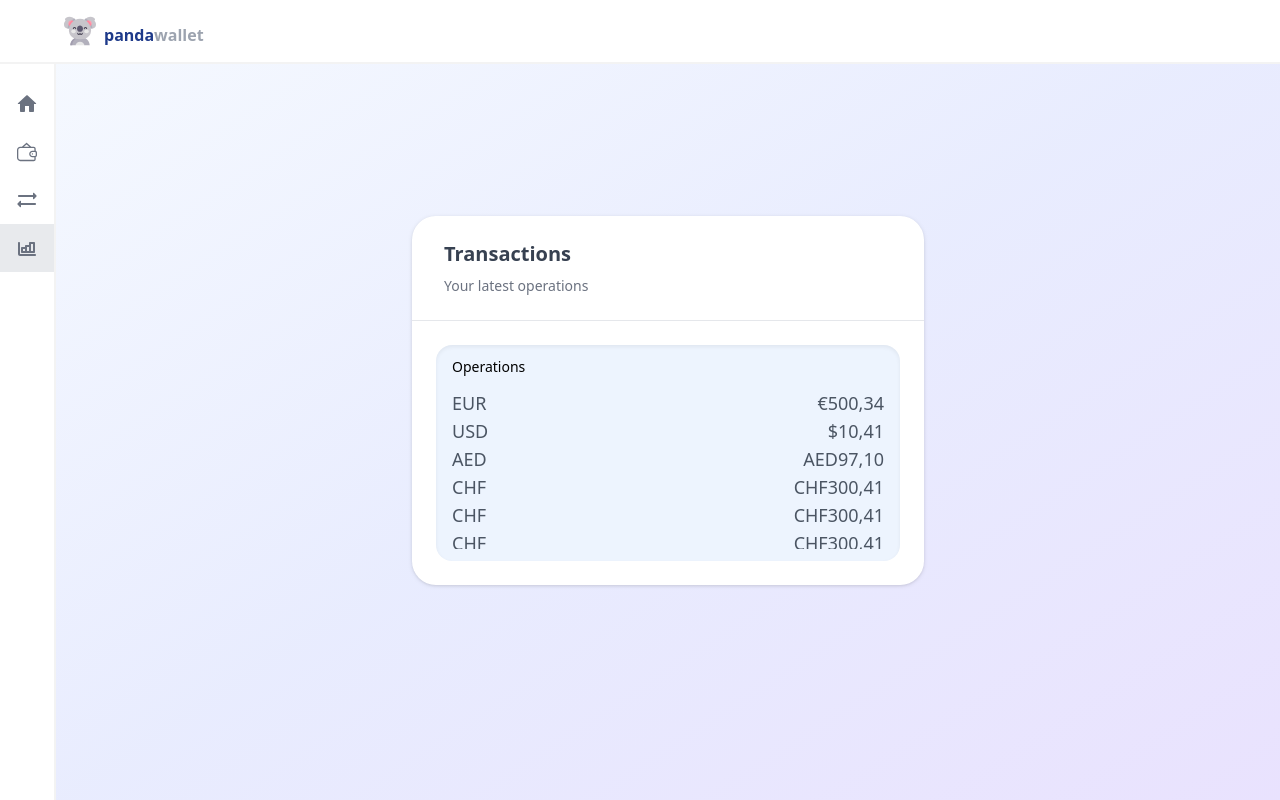
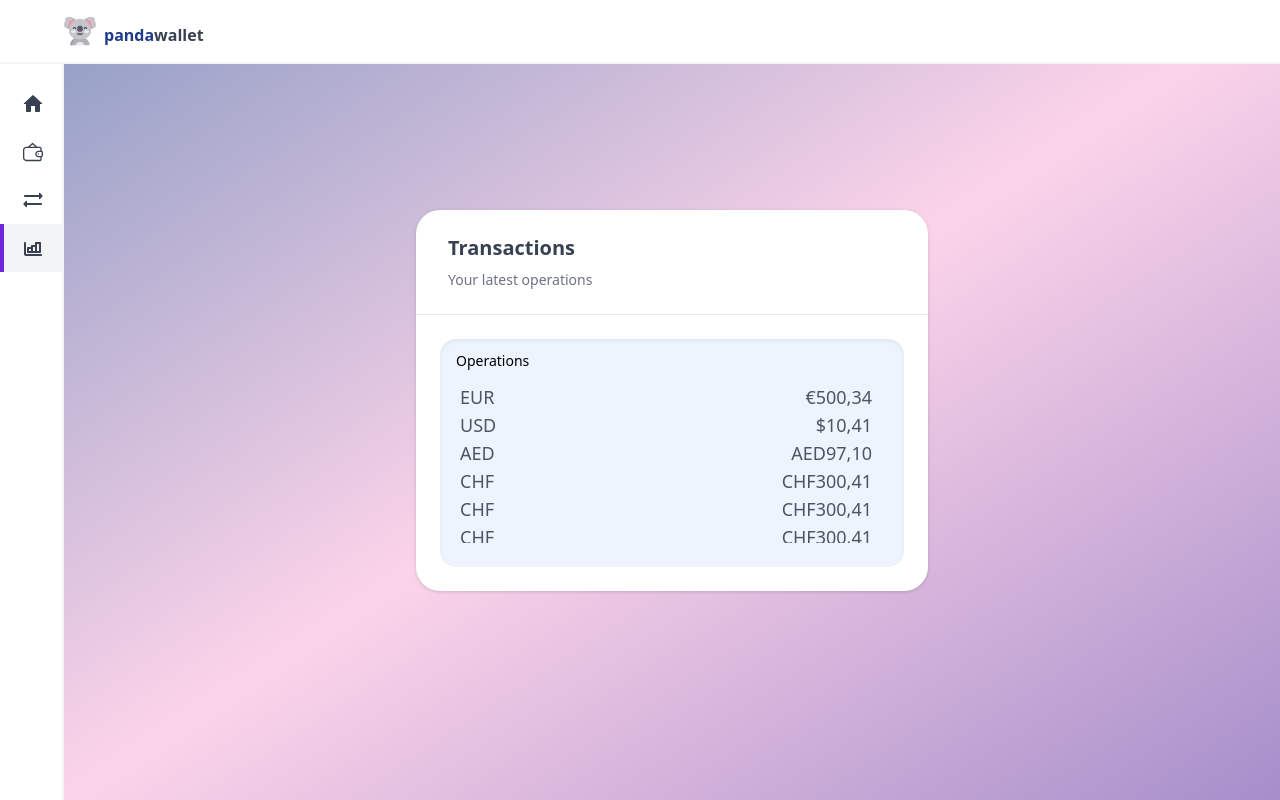
Before and after one commit to fr1j0/wallet, a React (Create React App) app: page /transactions in a window 1280 px wide. Built offline with nearby package versions, Linux system fonts and the light colour scheme.

Commit message:
Side bar, colors and several UI updates

```diff
--- a/public/index.html
+++ b/public/index.html
@@ -3,11 +3,10 @@
   <head>
     <meta charset="utf-8" />
     <link rel="icon" href="%PUBLIC_URL%/favicon.ico" />
-    <link rel="apple-touch-icon" sizes="180x180" href="/apple-touch-icon.png">
-    <link rel="icon" type="image/png" sizes="32x32" href="/favicon-32x32.png">
-    <link rel="icon" type="image/png" sizes="16x16" href="/favicon-16x16.png">
-    <link rel="manifest" href="/site.webmanifest">
-    <link rel="mask-icon" href="/safari-pinned-tab.svg" color="#5bbad5">
+    <link rel="apple-touch-icon" sizes="180x180" href="%PUBLIC_URL%/apple-touch-icon.png">
+    <link rel="icon" type="image/png" sizes="32x32" href="%PUBLIC_URL%/favicon-32x32.png">
+    <link rel="icon" type="image/png" sizes="16x16" href="%PUBLIC_URL%/favicon-16x16.png">
+    <link rel="mask-icon" href="%PUBLIC_URL%/safari-pinned-tab.svg" color="#5bbad5">
     <meta name="msapplication-TileColor" content="#da532c">
     <meta name="theme-color" content="#ffffff">
     <meta name="viewport" content="width=device-width, initial-scale=1" />
@@ -15,7 +14,6 @@
       name="description"
       content="pandawallet"
     />
-    <link rel="apple-touch-icon" href="%PUBLIC_URL%/logo192.png" />
     <!--
       manifest.json provides metadata used when your web app is installed on a
       user's mobile device or desktop. See https://developers.google.com/web/fundamentals/web-app-manifest/
--- a/src/components/deposit/deposit.tsx
+++ b/src/components/deposit/deposit.tsx
@@ -28,7 +28,7 @@ const Deposit = () => {
           </select>
         </div>
       </div>
-      <button className="w-full mt-4 bg-green-400 text-sm text-white p-4 rounded-2xl font-semibold">
+      <button className="w-full mt-4 bg-purple-700 text-sm text-white p-4 rounded-2xl font-semibold">
         Deposit
       </button>
     </Pod>
--- a/src/components/header/header.tsx
+++ b/src/components/header/header.tsx
@@ -11,7 +11,7 @@ const Header = () => {
       <div className="ml-6 md:ml-12 flex items-end">
         <KoalaIcon className="w-8 h-8 mr-2" />
         <span className="text-blue-900">panda</span>
-        <span className="text-gray-400">wallet</span>
+        <span className="text-gray-700">wallet</span>
       </div>
     </header>
   );
--- a/src/components/route-content/route-content.tsx
+++ b/src/components/route-content/route-content.tsx
@@ -7,8 +7,8 @@ import TransactionsRoute from "../../routes/transactions-route";
 
 const RouteContent = () => {
   return (
-    <div className="relative flex m-0 md:ml-14">
-      <div className="absolute w-full h-full bg-gradient-to-br from-blue-100 via-indigo-300 to-purple-400 opacity-25"></div>
+    <div className="relative flex m-0 md:ml-16">
+      <div className="absolute w-full h-full bg-gradient-to-br from-blue-900 via-pink-300 to-purple-900 opacity-50"></div>
       <div className="w-full h-full flex items-center justify-center min-h-screen">
         <Switch>
           <Route exact path="/">
--- a/src/components/sidebar/sidebar.tsx
+++ b/src/components/sidebar/sidebar.tsx
@@ -7,47 +7,47 @@ import { ReactComponent as TransactionsIcon } from "../../assets/icon-transactio
 
 const Sidebar = () => {
   return (
-    <nav className="hidden md:block fixed h-full w-14 pt-16">
+    <nav className="hidden md:block fixed h-full w-16 pt-16">
       <ul className="flex flex-col overflow-hidden border-r-2 border-wallet-border h-full pt-4">
-        <li className="group hover:bg-gray-100 h-12 w-full">
+        <li className="hover:bg-gray-100 h-12">
           <NavLink
             exact
             to="/"
-            className="w-full h-full flex items-center justify-center"
-            activeClassName="bg-gray-300 bg-opacity-50"
+            className="h-full flex items-center justify-center border-transparent border-l-4"
+            activeClassName="bg-gray-100 border-purple-700"
             title="home"
           >
-            <HomeIcon className="fill-current text-gray-500" />
+            <HomeIcon className="fill-current text-gray-700" />
           </NavLink>
         </li>
-        <li className="group hover:bg-gray-100 h-12 w-full">
+        <li className="hover:bg-gray-100 h-12">
           <NavLink
             to="/deposit"
-            className="w-full h-full flex items-center justify-center"
-            activeClassName="bg-gray-300 bg-opacity-50"
+            className="h-full flex items-center justify-center border-transparent border-l-4"
+            activeClassName="bg-gray-100 border-purple-700"
             title="deposit"
           >
-            <DepositIcon className="w-5 fill-current text-gray-500" />
+            <DepositIcon className="w-5 fill-current text-gray-700" />
           </NavLink>
         </li>
-        <li className="group hover:bg-gray-100 h-12 w-full">
+        <li className="hover:bg-gray-100 h-12">
           <NavLink
             to="/exchange"
-            className="w-full h-full flex items-center justify-center"
-            activeClassName="bg-gray-300 bg-opacity-50"
+            className="h-full flex items-center justify-center border-transparent border-l-4"
+            activeClassName="bg-gray-100 border-purple-700"
             title="exchange"
           >
-            <ExchangeIcon className="fill-current text-gray-500" />
+            <ExchangeIcon className="fill-current text-gray-700" />
           </NavLink>
         </li>
-        <li className="group hover:bg-gray-100 h-12 w-full">
+        <li className="hover:bg-gray-100 h-12">
           <NavLink
             to="/transactions"
-            className="w-full h-full flex items-center justify-center"
-            activeClassName="bg-gray-300 bg-opacity-50"
+            className="h-full flex items-center justify-center border-transparent border-l-4"
+            activeClassName="bg-gray-100 border-purple-700"
             title="transactions"
           >
-            <TransactionsIcon className="fill-current text-gray-500" />
+            <TransactionsIcon className="fill-current text-gray-700" />
           </NavLink>
         </li>
       </ul>
--- a/src/components/transactions/transactions.tsx
+++ b/src/components/transactions/transactions.tsx
@@ -4,38 +4,38 @@ import Pod from "../pod";
 const Transactions = () => {
   return (
     <Pod title="Transactions" description="Your latest operations">
-      <div className="w-full rounded-2xl py-3 pl-4 bg-blue-100 bg-opacity-50 shadow-innerpod">
+      <div className="w-full rounded-2xl py-3 px-4 pb-6 bg-blue-100 bg-opacity-50 shadow-innerpod">
         <div className="w-full text-sm mb-3">Operations</div>
-        <div className="w-full max-h-40 scrollbar-thin scrollbar-thumb-blue-700 scrollbar-track-blue-300 overflow-y-scroll scrollbar-thumb-rounded-full scrollbar-track-rounded-full">
-          <div className="w-full pr-4 text-lg font-medium text-gray-600 flex justify-between">
+        <div className="w-full max-h-40 scrollbar-thin scrollbar-thumb-gray-400 scrollbar-track-blue-50 overflow-y-scroll scrollbar-thumb-rounded-full scrollbar-track-rounded-full">
+          <div className="w-full pl-1 pr-4  text-lg font-medium text-gray-600 flex justify-between">
             <span>EUR</span>
             <span>€500,34</span>
           </div>
-          <div className="w-full pr-4 text-lg font-medium text-gray-600 flex justify-between">
+          <div className="w-full pl-1 pr-4  text-lg font-medium text-gray-600 flex justify-between">
             <span>USD</span>
             <span>$10,41</span>
           </div>
-          <div className="w-full pr-4 text-lg font-medium text-gray-600 flex justify-between">
+          <div className="w-full pl-1 pr-4  text-lg font-medium text-gray-600 flex justify-between">
             <span>AED</span>
             <span>AED97,10</span>
           </div>
-          <div className="w-full pr-4 text-lg font-medium text-gray-600 flex justify-between">
+          <div className="w-full pl-1 pr-4  text-lg font-medium text-gray-600 flex justify-between">
             <span>CHF</span>
             <span>CHF300,41</span>
           </div>
-          <div className="w-full pr-4 text-lg font-medium text-gray-600 flex justify-between">
+          <div className="w-full pl-1 pr-4  text-lg font-medium text-gray-600 flex justify-between">
             <span>CHF</span>
             <span>CHF300,41</span>
           </div>
-          <div className="w-full pr-4 text-lg font-medium text-gray-600 flex justify-between">
+          <div className="w-full pl-1 pr-4  text-lg font-medium text-gray-600 flex justify-between">
             <span>CHF</span>
             <span>CHF300,41</span>
           </div>
-          <div className="w-full pr-4 text-lg font-medium text-gray-600 flex justify-between">
+          <div className="w-full pl-1 pr-4  text-lg font-medium text-gray-600 flex justify-between">
             <span>CHF</span>
             <span>CHF300,41</span>
           </div>
-          <div className="w-full pr-4 text-lg font-medium text-gray-600 flex justify-between">
+          <div className="w-full pl-1 pr-4  text-lg font-medium text-gray-600 flex justify-between">
             <span>CHF</span>
             <span>CHF300,41</span>
           </div>
```
Also changed, not shown: public/manifest.json.
